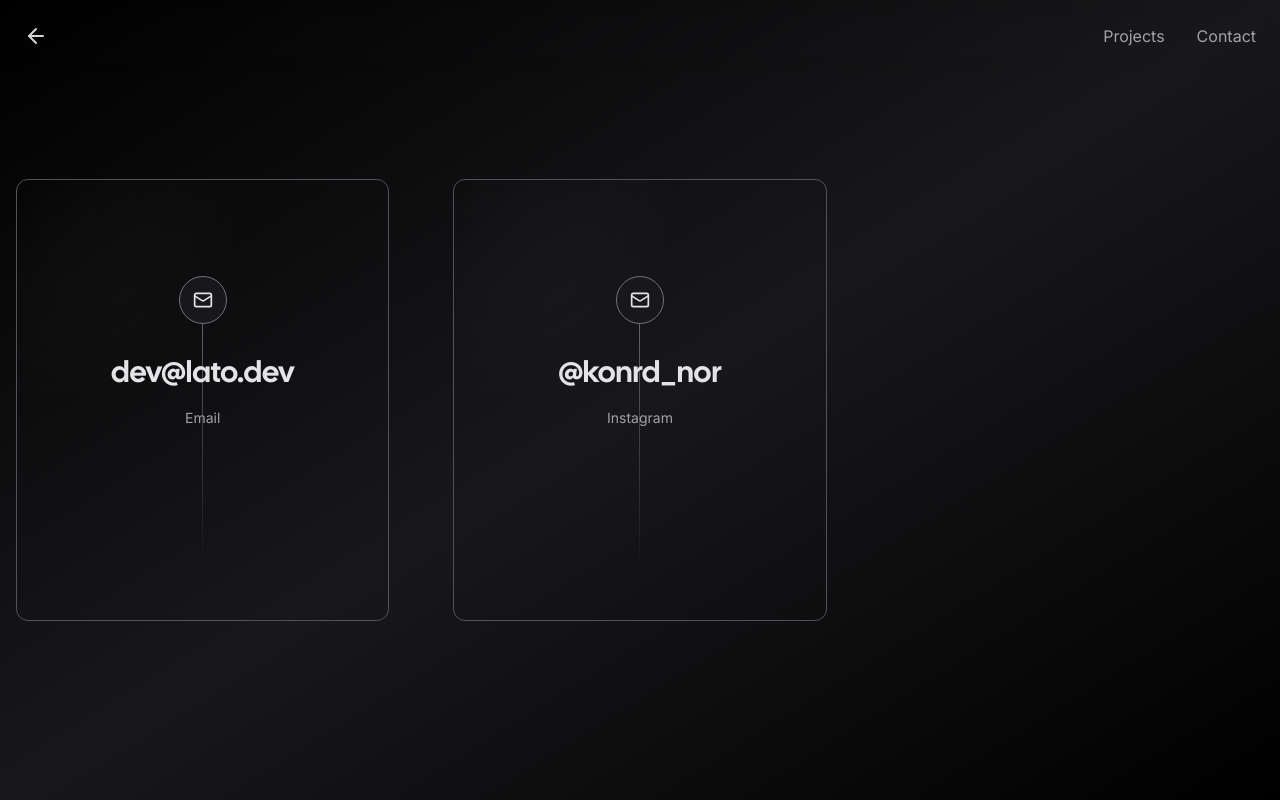
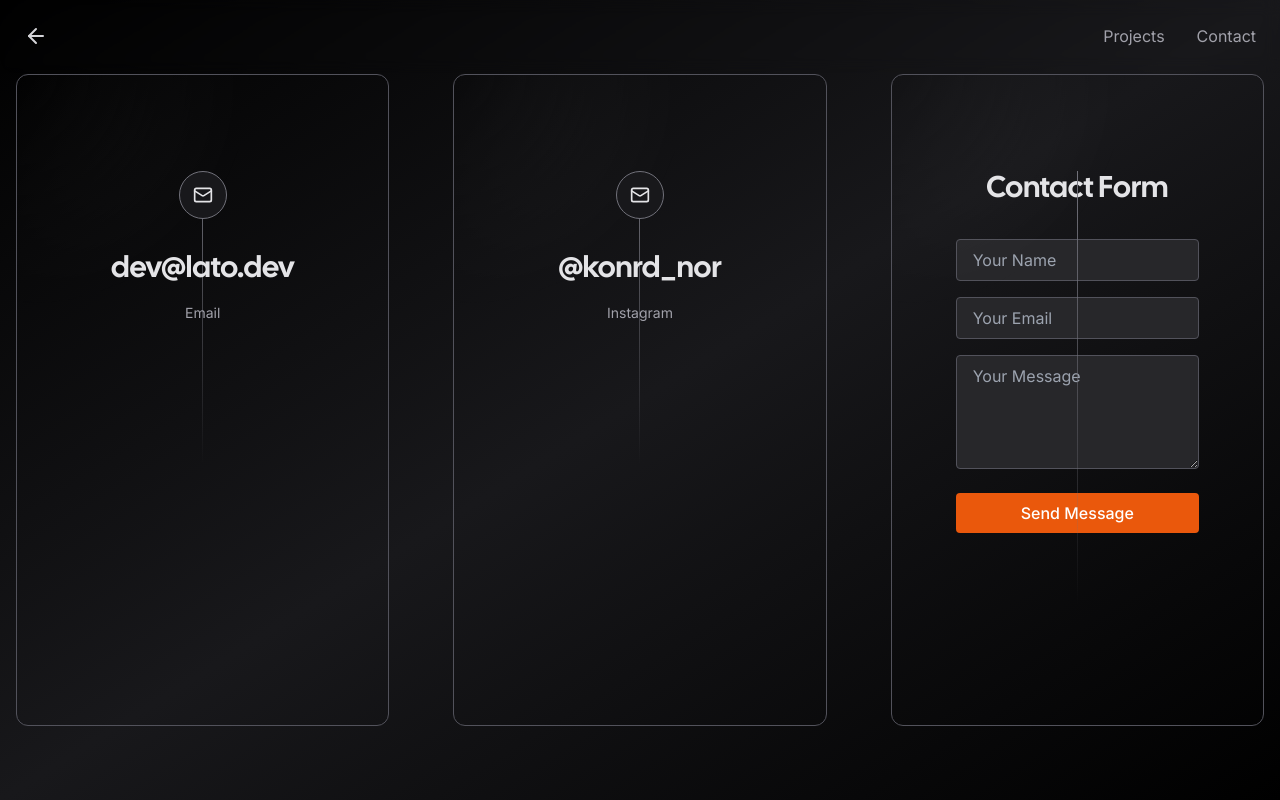
Before and after one commit to nklato/LatoDev, a Next.js app: page /contact in a window 1280 px wide. Built offline with nearby package versions, Linux system fonts and the light colour scheme; no server answers; what tailwindcss-debug-screens would draw is missing.

Commit message:
Update page.tsx
added contact form

```diff
--- a/app/contact/page.tsx
+++ b/app/contact/page.tsx
@@ -3,14 +3,9 @@ import { Github, Mail, Twitter } from "lucide-react";
 import Link from "next/link";
 import { Navigation } from "../components/nav";
 import { Card } from "../components/card";
+import { useState } from "react";
 
 const socials = [
-	// {
-	// 	icon: <Twitter size={20} />,
-	// 	href: "https://twitter.com/conrad_latodev",
-	// 	label: "X (Twitter)",
-	// 	handle: "@conrad_latodev",
-	// },
 	{
 		icon: <Mail size={20} />,
 		href: "mailto:dev@lato.dev",
@@ -26,17 +21,31 @@ const socials = [
 ];
 
 export default function Example() {
+	const [formData, setFormData] = useState({ name: "", email: "", message: "" });
+
+	const handleInputChange = (e) => {
+		const { name, value } = e.target;
+		setFormData({ ...formData, [name]: value });
+	};
+
+	const handleSubmit = (e) => {
+		e.preventDefault();
+		// Handle form submission here
+		console.log(formData);
+		alert("Form submitted!");
+	};
+
 	return (
-		<div className=" bg-gradient-to-tl from-zinc-900/0 via-zinc-900 to-zinc-900/0">
+		<div className="bg-gradient-to-tl from-zinc-900/0 via-zinc-900 to-zinc-900/0">
 			<Navigation />
 			<div className="container flex items-center justify-center min-h-screen px-4 mx-auto">
 				<div className="grid w-full grid-cols-1 gap-8 mx-auto mt-32 sm:mt-0 sm:grid-cols-3 lg:gap-16">
 					{socials.map((s) => (
-						<Card>
+						<Card key={s.handle}>
 							<Link
 								href={s.href}
 								target="_blank"
-								className="p-4 relative flex flex-col items-center gap-4 duration-700 group md:gap-8 md:py-24  lg:pb-48  md:p-16"
+								className="p-4 relative flex flex-col items-center gap-4 duration-700 group md:gap-8 md:py-24 lg:pb-48 md:p-16"
 							>
 								<span
 									className="absolute w-px h-2/3 bg-gradient-to-b from-zinc-500 via-zinc-500/50 to-transparent"
@@ -44,7 +53,7 @@ export default function Example() {
 								/>
 								<span className="relative z-10 flex items-center justify-center w-12 h-12 text-sm duration-1000 border rounded-full text-zinc-200 group-hover:text-white group-hover:bg-zinc-900 border-zinc-500 bg-zinc-900 group-hover:border-zinc-200 drop-shadow-orange">
 									{s.icon}
-								</span>{" "}
+								</span>
 								<div className="z-10 flex flex-col items-center">
 									<span className="text-xl font-medium duration-150 lg:text-3xl text-zinc-200 group-hover:text-white font-display">
 										{s.handle}
@@ -56,6 +65,54 @@ export default function Example() {
 							</Link>
 						</Card>
 					))}
+
+					{/* Contact Form Tile */}
+					<Card>
+						<div className="p-4 relative flex flex-col items-center gap-4 md:gap-8 md:py-24 lg:pb-48 md:p-16">
+							<span
+								className="absolute w-px h-2/3 bg-gradient-to-b from-zinc-500 via-zinc-500/50 to-transparent"
+								aria-hidden="true"
+							/>
+							<h3 className="text-xl font-medium text-zinc-200 lg:text-3xl font-display">
+								Contact Form
+							</h3>
+							<form
+								onSubmit={handleSubmit}
+								className="flex flex-col w-full max-w-sm gap-4 text-zinc-200"
+							>
+								<input
+									type="text"
+									name="name"
+									value={formData.name}
+									onChange={handleInputChange}
+									placeholder="Your Name"
+									className="px-4 py-2 bg-zinc-800 border border-zinc-600 rounded"
+								/>
+								<input
+									type="email"
+									name="email"
+									value={formData.email}
+									onChange={handleInputChange}
+									placeholder="Your Email"
+									className="px-4 py-2 bg-zinc-800 border border-zinc-600 rounded"
+								/>
+								<textarea
+									name="message"
+									value={formData.message}
+									onChange={handleInputChange}
+									placeholder="Your Message"
+									className="px-4 py-2 bg-zinc-800 border border-zinc-600 rounded"
+									rows="4"
+								/>
+								<button
+									type="submit"
+									className="px-4 py-2 mt-2 font-medium text-white bg-orange-600 rounded hover:bg-orange-700"
+								>
+									Send Message
+								</button>
+							</form>
+						</div>
+					</Card>
 				</div>
 			</div>
 		</div>
```
